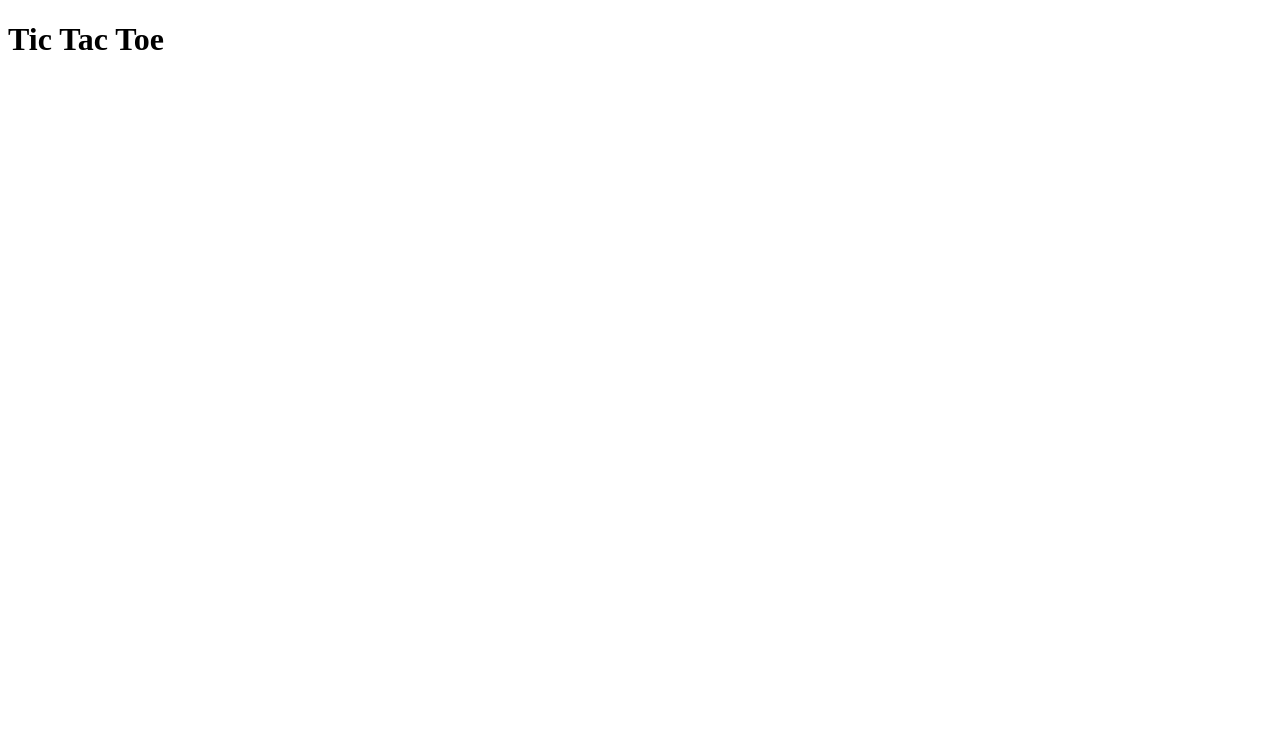
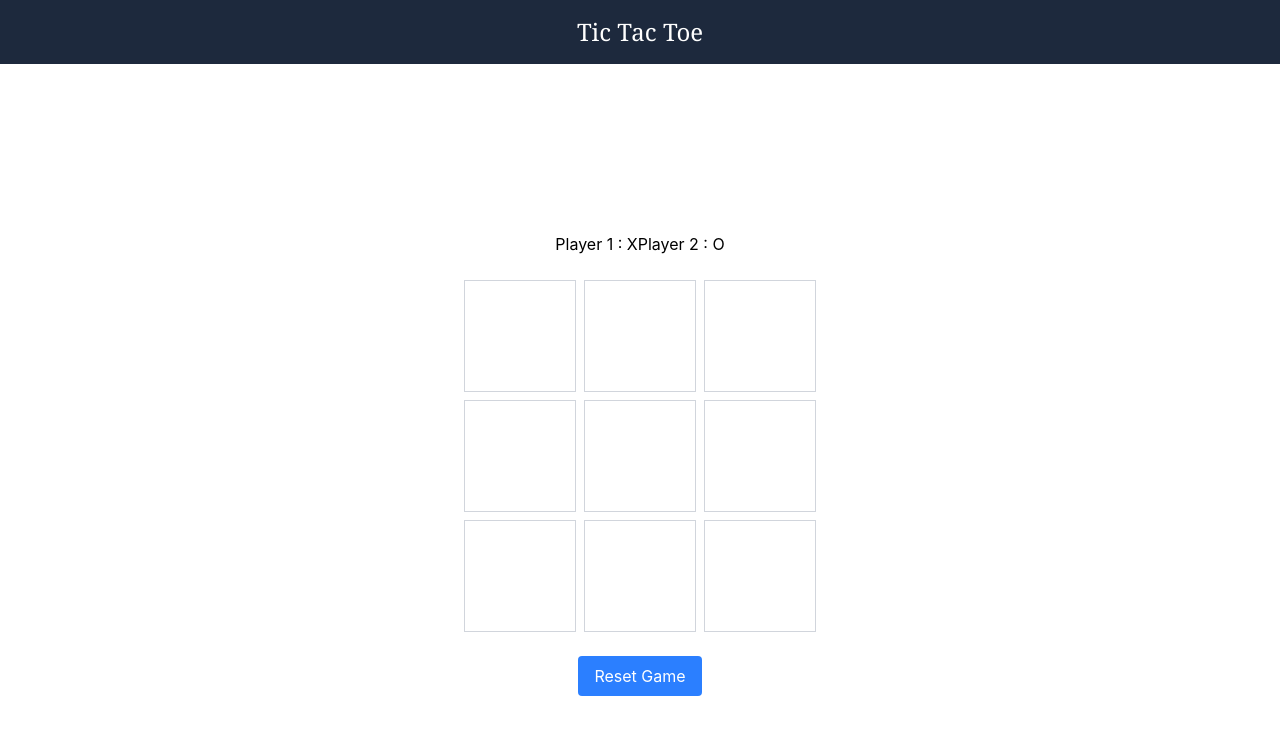
Before and after one commit to Priyansh7999/tic-tac-toe, a React (Vite) app: page / in a window 1280 px wide. Shown: the top 734 px of the page. Built offline with nearby package versions, Linux system fonts and the light colour scheme.

Commit message:
feat: in App component integrate Header and Board components

```diff
--- a/src/App.jsx
+++ b/src/App.jsx
@@ -1,11 +1,11 @@
 import React from 'react'
-import './App.css'
+import Board from './components/Board'
+import Header from './components/Header'
 export default function App() {
   return (
     <div>
-      <h1 className="text-3xl font-bold underline text-center mt-4">
-        Tic Tac Toe
-      </h1>
+      <Header />
+      <Board />
     </div>
   )
 }
--- a/src/index.css
+++ b/src/index.css
@@ -0,0 +1 @@
+@import "tailwindcss";
```
Also changed, not shown: src/utils/calculateWinner.js (deleted, +0 -19 lines), src/App.css (deleted).
